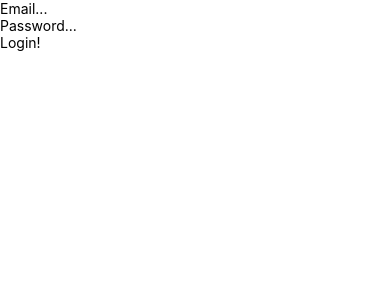
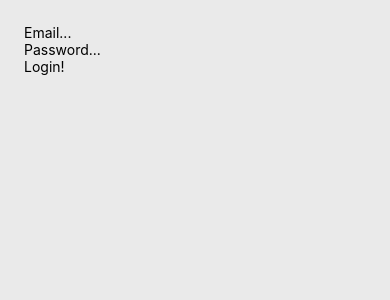
Before and after one commit to JamesHankins/WhatsThatApp, a React Native app: screen / in a window 390 px wide. Shown: the top 300 px of the page. Built offline with nearby package versions, Linux system fonts and the light colour scheme.

Commit message:
Email Validation Imported

```diff
--- a/App.js
+++ b/App.js
@@ -1,5 +1,6 @@
 import React, { Component } from 'react';
-import { Text, TextInput, View, Button, Alert,TouchableOpacity } from 'react-native';
+import { Text, TextInput, View, Button, Alert,TouchableOpacity, StyleSheet } from 'react-native';
+import * as EmailValidator from 'email-validator'
 
 class App extends Component {
   constructor(props){
@@ -15,7 +16,13 @@ class App extends Component {
 
   handleEmailInput = (email) => {
     //Validation here
-    this.setState({email: email})
+    if (EmailValidator.validate(email) == true) {
+      this.setState({email: email})
+    }
+    else{
+      console.log("Login Pressed!")
+    }
+
   }
 
   handlePasswordInput = (password) => {
@@ -29,10 +36,13 @@ class App extends Component {
     console.log("Login Pressed!")
   }
 
+
+
+
   render() {
     return (
 
-      <View>
+      <View style={styles.container}>
         <TextInput placeholder='Email...' onChangeText={this.handleEmailInput} value ={this.state.email} />
         <TextInput placeholder='Password...' secureTextEntry={true} onChangeText={this.handlePasswordInput} value ={this.state.password} />
 
@@ -46,8 +56,26 @@ class App extends Component {
     );
   }
 
-
-
 }
 
+const styles = StyleSheet.create({
+  container: {
+    flex: 1,
+    padding: 24,
+    backgroundColor: '#eaeaea',
+  },
+  title: {
+    marginTop: 16,
+    paddingVertical: 8,
+    borderWidth: 4,
+    borderColor: '#20232a',
+    borderRadius: 6,
+    backgroundColor: '#61dafb',
+    color: '#20232a',
+    textAlign: 'center',
+    fontSize: 30,
+    fontWeight: 'bold',
+  },
+});
+
 export default App;
```
